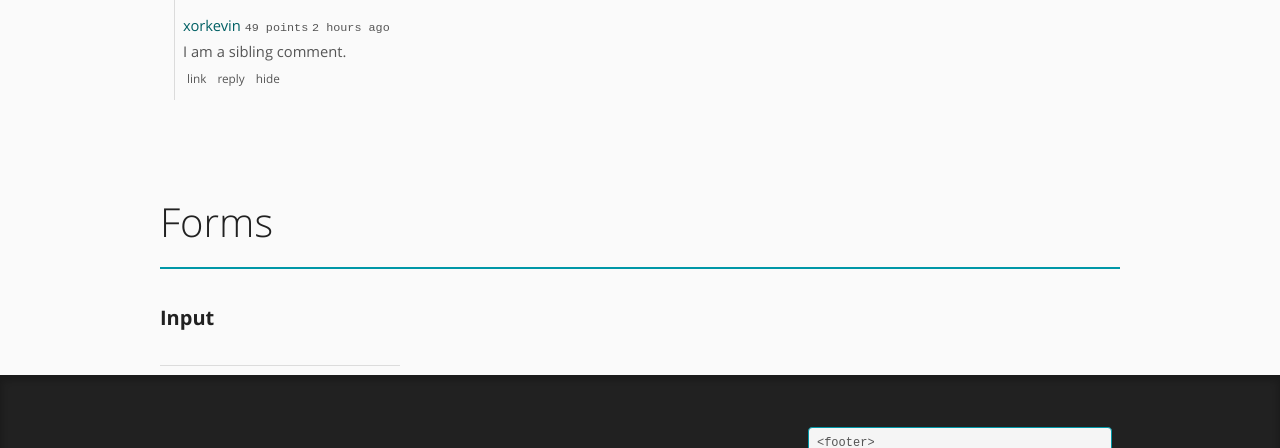
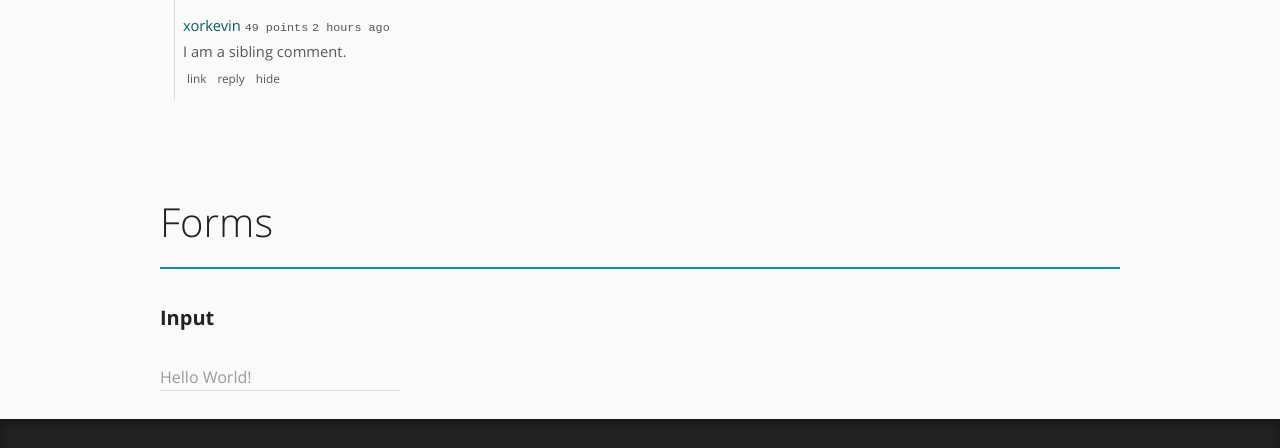
Before and after one commit to bulletcms/bullet-flash, a website: page serve/index.html in a window 1280 px wide. Shown: the part 8793-9241 px from the top of the page. Drawn offline with Linux system fonts and the light colour scheme.

Commit message:
input finished

```diff
--- a/serve/index.html
+++ b/serve/index.html
@@ -480,7 +480,7 @@ best practice is to place container into content column--&gt;
 
         <h3>Input</h3>
         <div class="input">
-          <input/>
+          <input placeholder=" "/>
           <label>Hello World!</label>
         </div>
       </div>
--- a/src/forms.scss
+++ b/src/forms.scss
@@ -6,11 +6,13 @@ input, textarea {
 .input {
   position: relative;
   width: 240px;
+  padding: 20px 0;
 
   input {
     font-size: 1em;
     border-bottom: 1px solid $color-text-4;
     width: 100%;
+    padding: 4px 0;
 
     & + label {
       transition-duration: .2s;
@@ -60,6 +62,13 @@ input, textarea {
         width: 100%;
       }
     }
+
+    &:not(:placeholder-shown) + label {
+      color: $color-primary;
+      font-size: 0.75em;
+      top: 4px;
+      visibility: visible;
+    }
   }
 }
 
```
Also changed, not shown: test/index.html (+1 -1 lines), serve/main.css.
